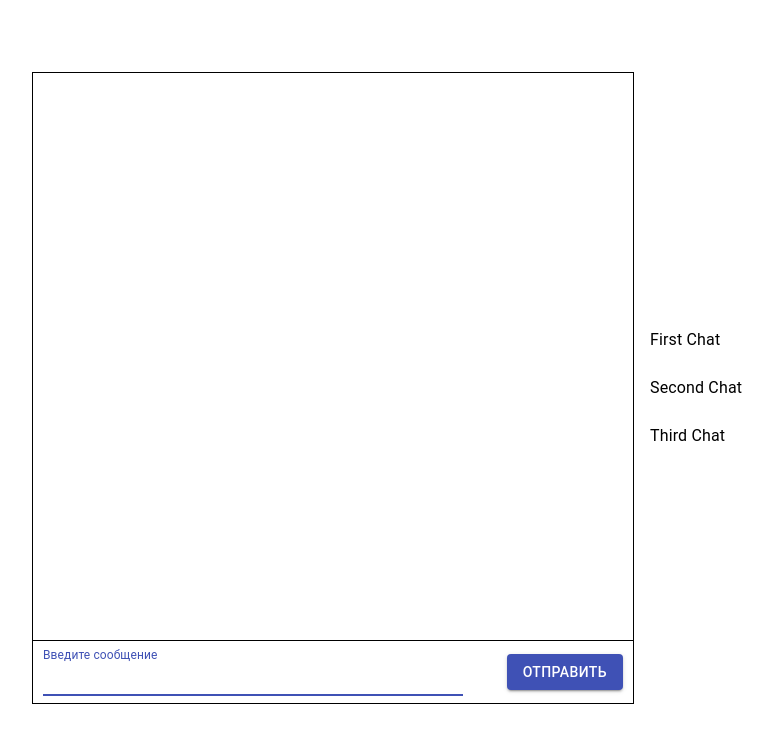
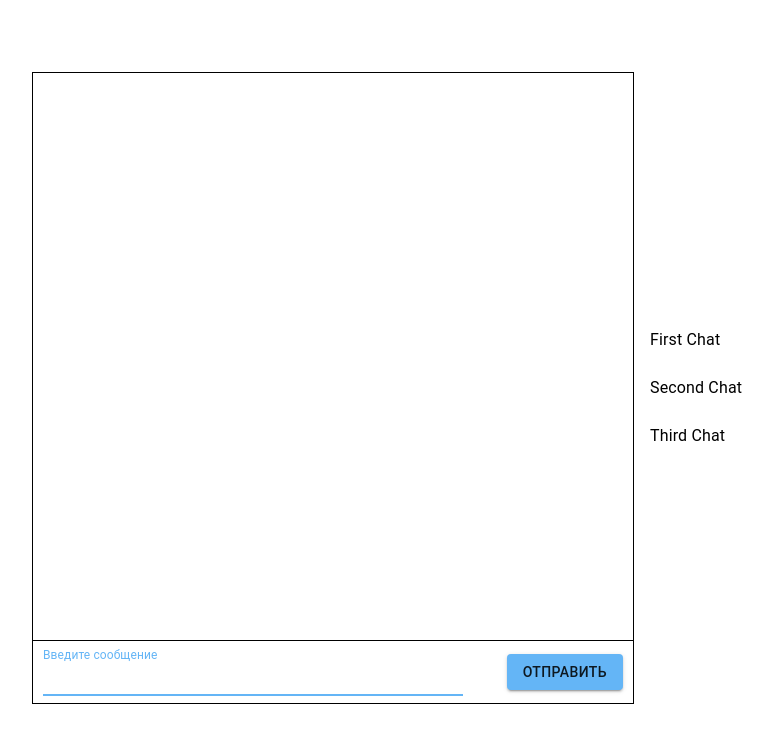
Before and after one commit to nikita1984/react_hw3, a React (Create React App) app: page / in a window 1280 px wide. Shown: the top 742 px of the page, without its empty margins (135-908 px from the left). Built offline with nearby package versions, Linux system fonts and the light colour scheme.

Commit message:
task 5 completed

```diff
--- a/src/MessageList.js
+++ b/src/MessageList.js
@@ -1,7 +1,7 @@
 import { makeStyles } from "@material-ui/core/styles";
 import PropTypes from "prop-types";
 
-const useStyles = makeStyles(() => ({
+const useStyles = makeStyles((theme) => ({
   messageList: {
     width: "100%",
     height: "90%",
--- a/src/theme.js
+++ b/src/theme.js
@@ -1,15 +1,13 @@
 import { createTheme } from '@material-ui/core/styles';
-import { purple } from '@material-ui/core/colors';
+// import { purple } from '@material-ui/core/colors';
 
 export const theme = createTheme({
-  // palette: {
-  //   primary: {
-  //     // Purple and green play nicely together.
-  //     main: purple[500],
-  //   },
-  //   secondary: {
-  //     // This is green.A700 as hex.
-  //     main: "#11cb5f",
-  //   },
-  // },
+  palette: {
+    primary: {
+      main: "#64b5f6",
+    },
+    secondary: {
+      main: "#1976d2",
+    },
+  },
 });
```
